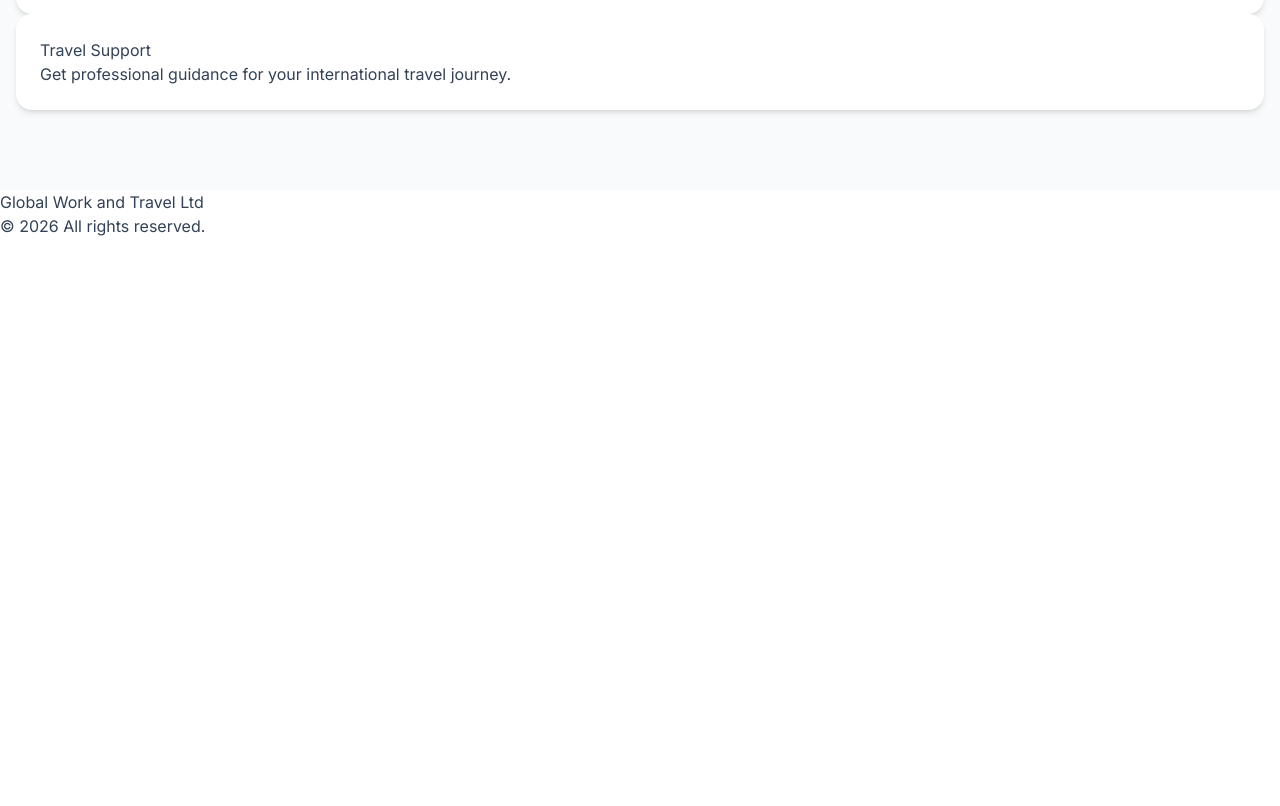
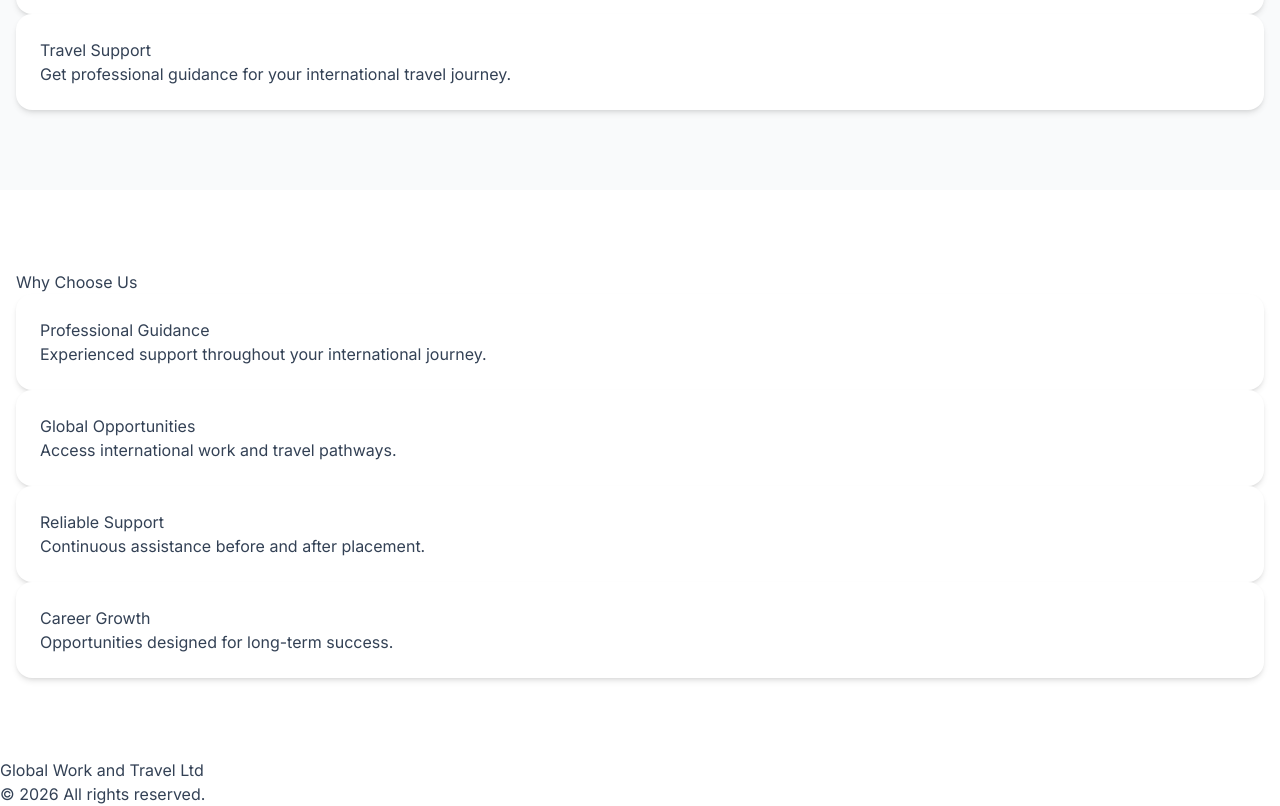
Before and after one commit to ericbalaile/Balaile-Tech-Lab, a React (Vite) app: page / in a window 1280 px wide. Shown: the part 562-1368 px from the top of the page. Before the commit the page ends 800 px from the top, so only its background shows below. Built offline with nearby package versions, Linux system fonts and the light colour scheme.

Commit message:
Build homepage why choose us section

```diff
--- a/src/pages/Home.jsx
+++ b/src/pages/Home.jsx
@@ -22,6 +22,29 @@ function Home() {
     },
   ];
 
+  const whyChooseUs = [
+    {
+      title: "Professional Guidance",
+      description:
+        "Experienced support throughout your international journey.",
+    },
+    {
+      title: "Global Opportunities",
+      description:
+        "Access international work and travel pathways.",
+    },
+    {
+      title: "Reliable Support",
+      description:
+        "Continuous assistance before and after placement.",
+    },
+    {
+      title: "Career Growth",
+      description:
+        "Opportunities designed for long-term success.",
+    },
+  ];
+
   return (
     <main>
       <Section>
@@ -36,18 +59,15 @@ function Home() {
               work, travel, and career opportunities.
             </p>
 
-            <div>
             <Button variant="primary">
               Explore Opportunities
             </Button>
-            </div>
           </div>
         </Container>
       </Section>
 
       <Section background="light">
         <Container>
-          <div>
           <h2>
             Our Services
           </h2>
@@ -65,6 +85,27 @@ function Home() {
               </Card>
             ))}
           </div>
+        </Container>
+      </Section>
+
+      <Section>
+        <Container>
+          <h2>
+            Why Choose Us
+          </h2>
+
+          <div>
+            {whyChooseUs.map((item) => (
+              <Card key={item.title}>
+                <h3>
+                  {item.title}
+                </h3>
+
+                <p>
+                  {item.description}
+                </p>
+              </Card>
+            ))}
           </div>
         </Container>
       </Section>
```
Lines whose indentation alone changed are shown as unchanged.
